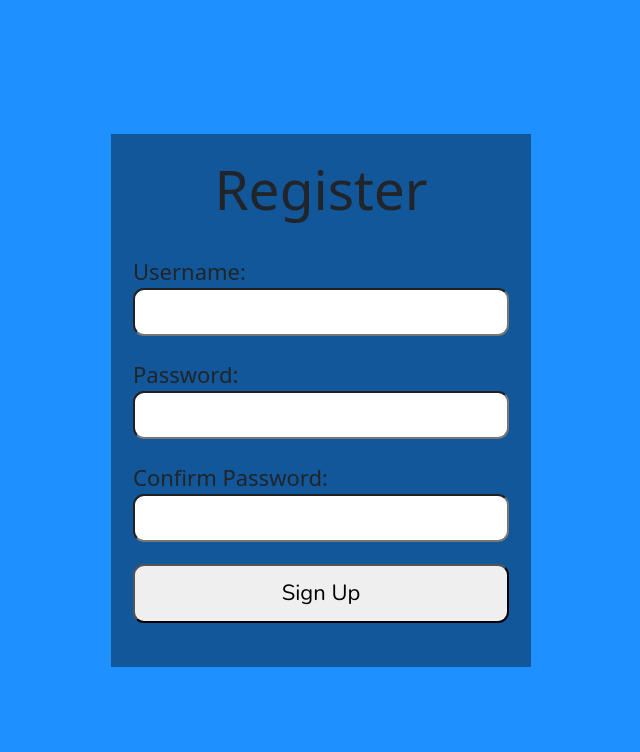
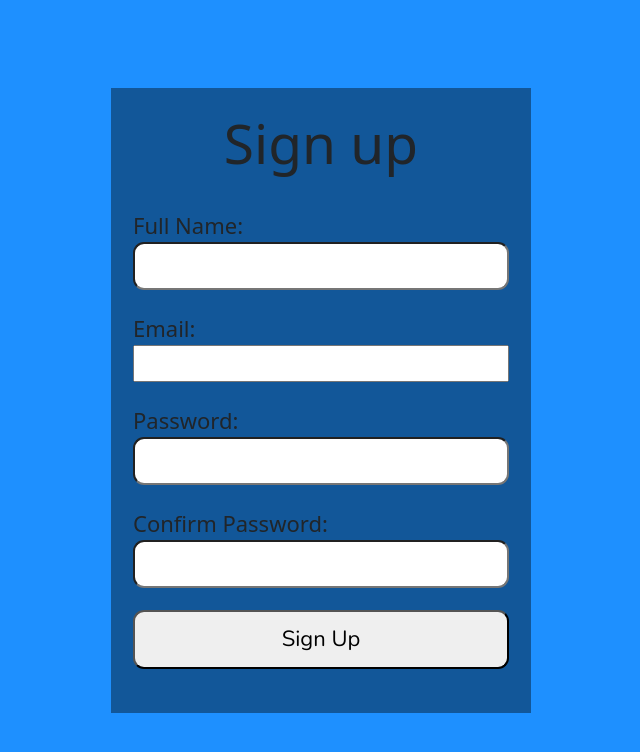
Before and after one commit to mike051985/react_app_1, a React (Create React App) app: page / in a window 1280 px wide. Shown: the top 752 px of the page, without its empty margins (319-959 px from the left). Built offline with nearby package versions, Linux system fonts and the light colour scheme.

Commit message:
src/Register.js

```diff
--- a/src/Register.js
+++ b/src/Register.js
@@ -5,6 +5,7 @@ import { useRef, useState, useEffect } from 'react'
 
 //const FNAME_REGEX = /^[A-z][A-z0-9-_]{3,23}$/;
 const USER_REGEX = /^[A-z][A-z0-9-_]{3,23}$/;
+//const EMAIL_Regex = /^[a-zA-Z0-9.!#$%&'*+/=?^_`{|}~-]+@[a-zA-Z0-9-]+(?:\.[a-zA-Z0-9-]+)*$/;
 const PWD_REGEX = /^(?=.*[a-z])(?=.*[A-Z])(?=.*[0-9])(?=.*[!@#$%]).{8,24}$/;
 
 export default function Register() {
@@ -15,6 +16,11 @@ export default function Register() {
     const [user, setUser] = useState('');
     const [validName, setValidName] = useState(false);
     const [userFocus, setUserFocus] = useState(false);
+
+    const [email, setEmail] = useState('');
+    const [validEmail, setValidEmail] = useState(false);
+    const [emailFocus, setEmailFocus] = useState(false);
+
 
     const [pwd, setPwd] = useState('');
     const [validPwd, setValidPwd] = useState(false);
@@ -33,26 +39,31 @@ export default function Register() {
     }, [user])
 
     useEffect(() => {
+        setValidEmail(EMAIL_REGEX.test(email));
+    }, [email])
+
+
+    useEffect(() => {
         setValidPwd(PWD_REGEX.test(pwd));
         setValidMatch(pwd === matchPwd);
     }, [pwd, matchPwd])
 
     useEffect(() => {
         setErrMsg('');
-    }, [user, pwd, matchPwd])
+    }, [user, email, pwd, matchPwd])
 
     const [errMsg, setErrMsg] = useState('');
     const [success, setSuccess] = useState(false);*/
   return (
     <section>
-        <h1>Register</h1>
+        <h1>Sign up</h1>
         <form>
             <label htmlFor="username">
-                Username:
+                Full Name:
             </label>
             <input
                 type="text"
-                            id="username"
+                id="fullname"
                 //ref={userRef}
                 autoComplete="off"
                 //onChange={(e) => setUser(e.target.value)}
@@ -62,6 +73,23 @@ export default function Register() {
                 // aria-describedby="uidnote"
                 // onFocus={() => setUserFocus(true)}
                 //onBlur={() => setUserFocus(false)}
+                        />
+
+            <label htmlFor="username">
+                            Email:
+            </label>
+            <input
+                type="email"
+                id="email"
+                //ref={userRef}
+                autoComplete="off"
+                //onChange={(e) => setEmail(e.target.value)}
+                // value={email}
+                required
+                //aria-invalid={validEmail ? "false" : "true"}
+                // aria-describedby="emailnote"
+                // onFocus={() => setEmailFocus(true)}
+                //onBlur={() => setEmailFocus(false)}
                         />
 
 <label htmlFor="password">
```
Lines whose indentation alone changed are shown as unchanged.
